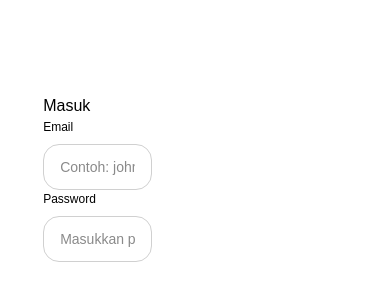
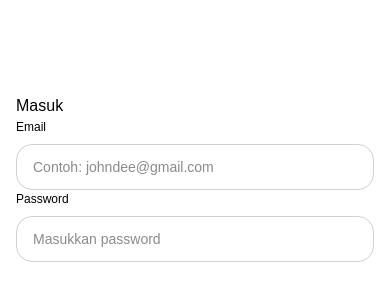
Before and after one commit to elsabilah1/secondhand-fe, a Next.js app: page /login in a window 390 px wide. Shown: the part 316-616 px from the top of the page. Built offline with nearby package versions, Linux system fonts and the light colour scheme; some icons are missing.

Commit message:
fix auth layout

```diff
--- a/components/layout/LayoutAuth/index.js
+++ b/components/layout/LayoutAuth/index.js
@@ -6,7 +6,7 @@ export default function LayoutAuth({ children }) {
   const router = useRouter()
 
   return (
-    <div className="mx-auto grid h-screen max-w-[1440px] grid-cols-2">
+    <div className="mx-auto grid h-screen max-w-[1440px] md:grid-cols-2">
       <div className="relative hidden md:block">
         <Image
           src="/auth_image.png"
@@ -25,7 +25,7 @@ export default function LayoutAuth({ children }) {
             <FeatherIcon icon="arrow-left" />
           </button>
         </div>
-        <div className="mx-auto grid h-screen w-8/12 place-items-center">
+        <div className="mx-auto grid h-screen w-full place-items-center md:w-8/12">
           {children}
         </div>
       </div>
```
Also changed, not shown: components/base/Button.js (deleted), components/base/button.js (added).
